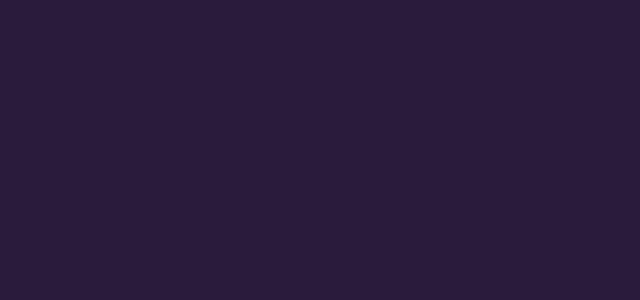
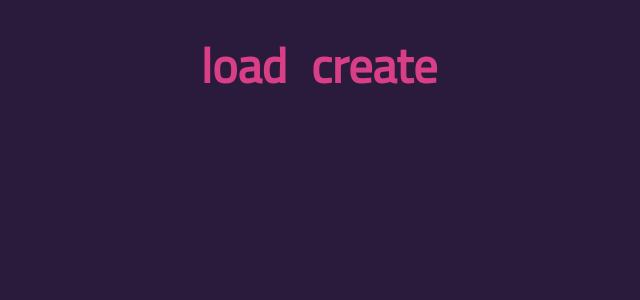
Before and after one commit to Ammar0ah/Automata, a React (Create React App) app: page / in a window 1280 px wide. Shown: the top 300 px of the page, without its empty margins (321-961 px from the left). Built offline with nearby package versions, Linux system fonts and the light colour scheme.

Commit message:
load&create NavLink

```diff
--- a/src/App.css
+++ b/src/App.css
@@ -380,8 +380,8 @@ h3::after {
     padding: 15px;
     background-color: rgba(255, 255, 255, 0.027);
     color: #D93F87;
-		font-size: 1.2rem;
-		 border-radius: 10px;
+    font-size: 1.2rem;
+    border-radius: 10px;
     text-shadow: 0px 0px 10px rgba(0, 0, 0, 0.2);
     border: 3px solid #D93F87;
 }
@@ -393,3 +393,20 @@ h3::after {
 hr {
     border-color: rgba(42, 27, 60, 0.3)
 }
+
+.link {
+    margin: 20px auto;
+    text-align: center;
+    font-size: 3rem;
+    font-weight: 700;
+}
+
+.NavLink {
+    color: #D93F87;
+    padding: 12px;
+    text-decoration: none;
+}
+
+.NavLink:hover {
+    color: #fff
+}
--- a/src/App.js
+++ b/src/App.js
@@ -1,12 +1,11 @@
 import React, { Component } from "react";
 import "./App.css";
-import Statement from "./Models/Statement";
 import PreAutomata from "./Models/PreAutomata";
 import NumberAutomata from "./Models/NumberAutomata";
 import commentAutomata from "./Models/commentAutomata";
 import VariableAutomata from "./Models/VariableAutomata";
 import Q from "./Models/Q";
-import { Route, Switch } from "react-router-dom";
+import { Route, Switch, NavLink } from "react-router-dom";
 import LoadingPage from "./Models/loadingPage";
 import CreatePage from "./Models/createPage";
 
@@ -139,6 +138,7 @@ class App extends Component {
         <Switch>
           <Route
             path="/Load"
+            exact
             render={() => (
               <LoadingPage
                 LoadState={this.LoadState}
@@ -151,6 +151,7 @@ class App extends Component {
           />
           <Route
             path="/Create"
+            exact
             render={() => (
               <CreatePage
                 Qs={this.state.Qs}
@@ -162,6 +163,20 @@ class App extends Component {
               />
             )}
           />
+          <Route
+            path="/"
+            exact
+            render={() => (
+              <div className="link">
+                <NavLink className="NavLink" to="/load">
+                  load
+                </NavLink>
+                <NavLink className="NavLink" to="/create">
+                  create
+                </NavLink>
+              </div>
+            )}
+          />
         </Switch>
       </div>
     );
```
